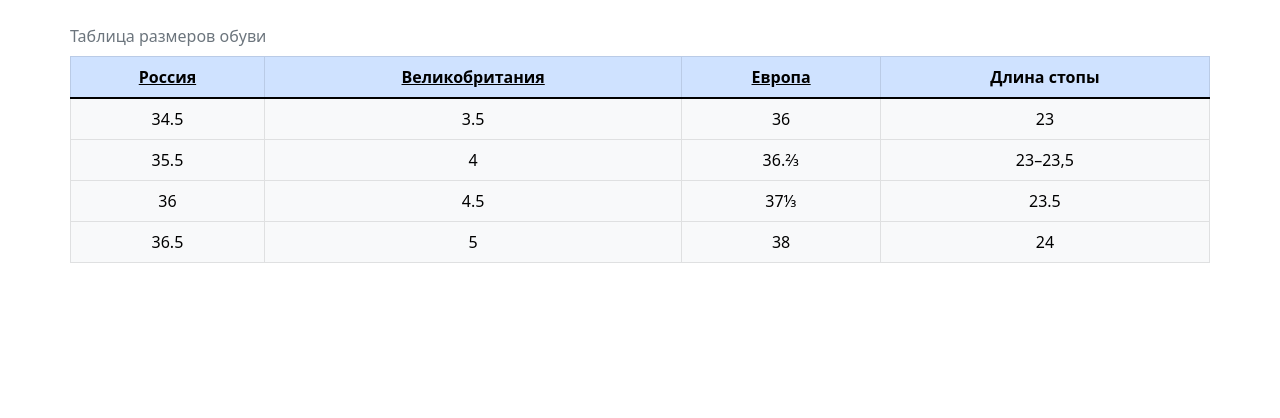
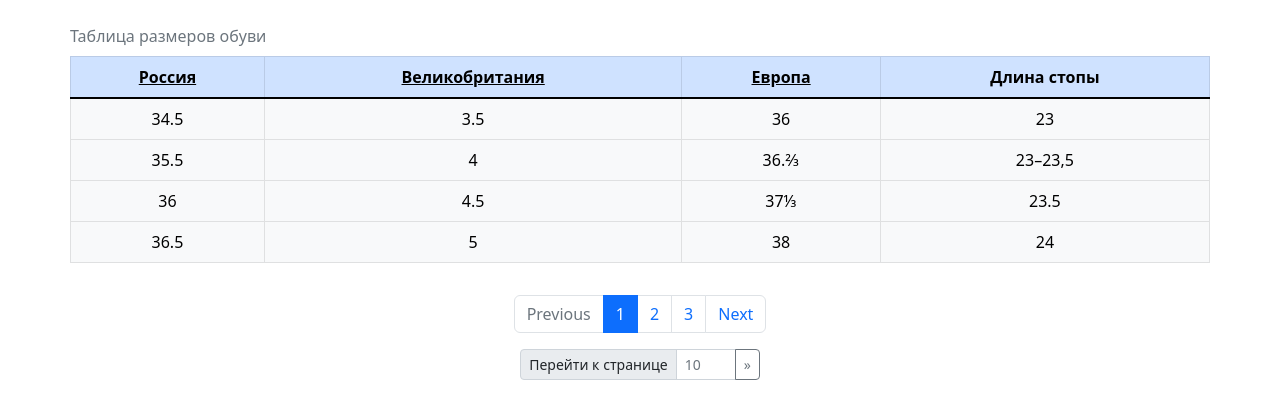
Before and after one commit to masawik/table, a React (Create React App) app: page / in a window 1280 px wide. Shown: the top 418 px of the page. Built offline with nearby package versions, Linux system fonts and the light colour scheme.

Commit message:
create Pagination layout

```diff
--- /dev/null
+++ b/src/components/Pagination/Pagination.tsx
@@ -0,0 +1,48 @@
+import React from 'react'
+
+const Pagination = () => {
+  return (
+    <div className="d-flex flex-column align-items-center">
+      <ul className="pagination">
+        <li className="page-item disabled">
+          <button className="page-link" tabIndex={-1}>Previous</button>
+        </li>
+
+        <li className="page-item active">
+          <button className="page-link">1</button>
+        </li>
+        <li className="page-item">
+          <button className="page-link">2</button>
+        </li>
+        <li className="page-item">
+          <button className="page-link">3</button>
+        </li>
+
+        <li className="page-item">
+          <button className="page-link">Next</button>
+        </li>
+      </ul>
+
+      <div>
+        <form className="input-group input-group-sm">
+          <label className="input-group-text" htmlFor="chooseTablePageNumberInput01">Перейти к странице</label>
+
+          <input
+            className="form-control"
+            style={{ width: 60 }}
+
+            type="number"
+            placeholder="10"
+            id="chooseTablePageNumberInput01"
+          />
+
+          <button className="btn btn-outline-secondary" aria-label="Перейти к выбранной странице" type="button">
+            <span aria-hidden="true">&raquo;</span>
+          </button>
+        </form>
+      </div>
+    </div>
+  )
+}
+
+export default Pagination
--- a/src/components/pages/TablePage/TablePage.tsx
+++ b/src/components/pages/TablePage/TablePage.tsx
@@ -2,6 +2,7 @@ import React from 'react'
 import Table from "../../Table/Table"
 import { IColumn, TSortingState } from "../../Table/Table.types"
 import { Unpacked } from "../../../helpers/typeHelpers"
+import Pagination from "../../Pagination/Pagination"
 
 const mockData = [
   {
@@ -33,6 +34,7 @@ const mockData = [
     footLength: '24'
   },
 ]
+
 type TData = Unpacked<typeof mockData>
 const columns: IColumn<TData>[] = [
   {
@@ -65,13 +67,20 @@ const TablePage = () => {
   }
 
   return (
-    <div className="row mt-3">
+    <>
+      <div className="row mt-3 mb-3">
         <Table
           data={mockData}
           columns={columns}
           onSort={sortHandler}
         />
       </div>
+      <div className="row">
+        {/*<div className="d-flex justify-content-center">*/}
+          <Pagination/>
+        {/*</div>*/}
+      </div>
+    </>
   )
 }
 
```
Lines whose indentation alone changed are shown as unchanged.
